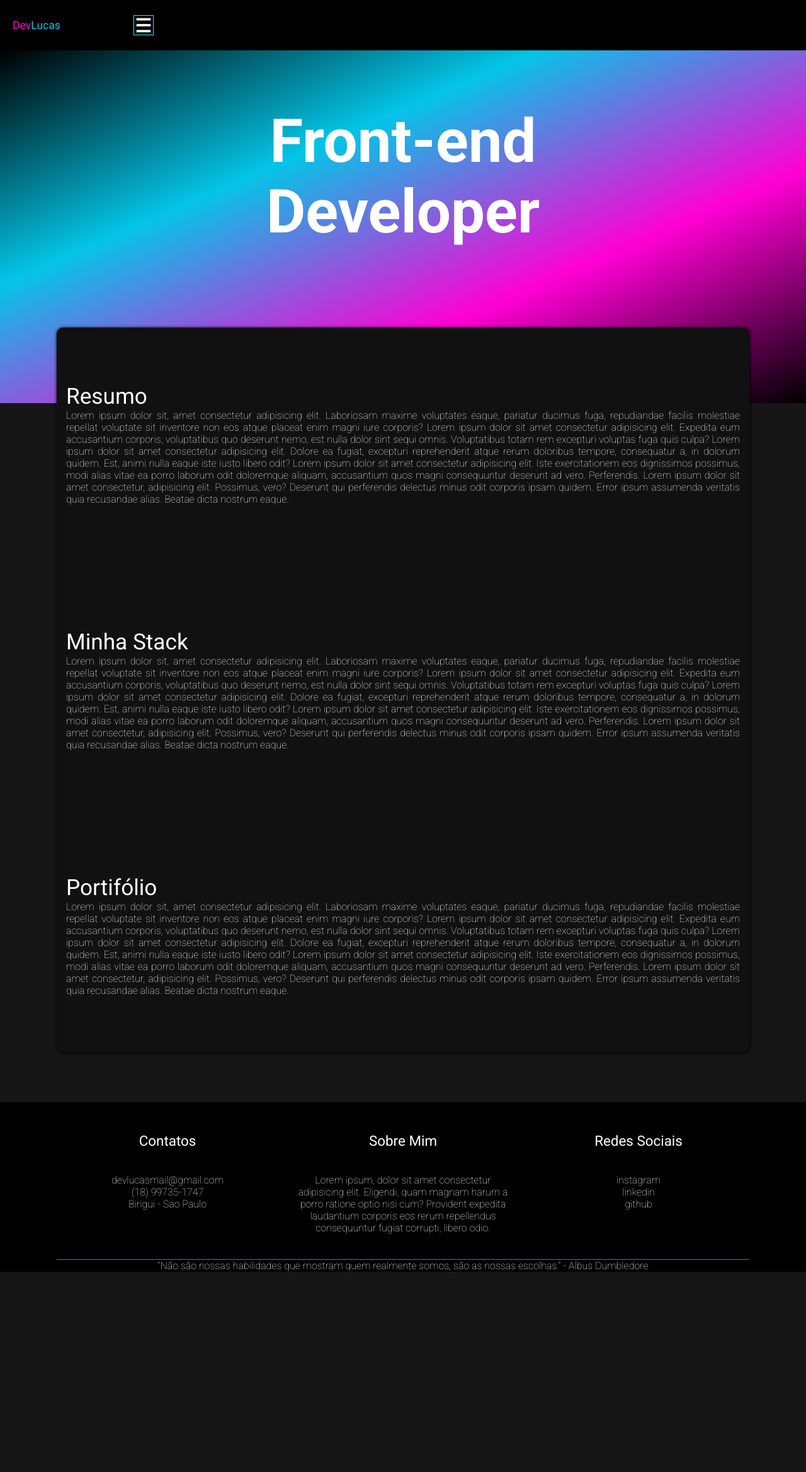
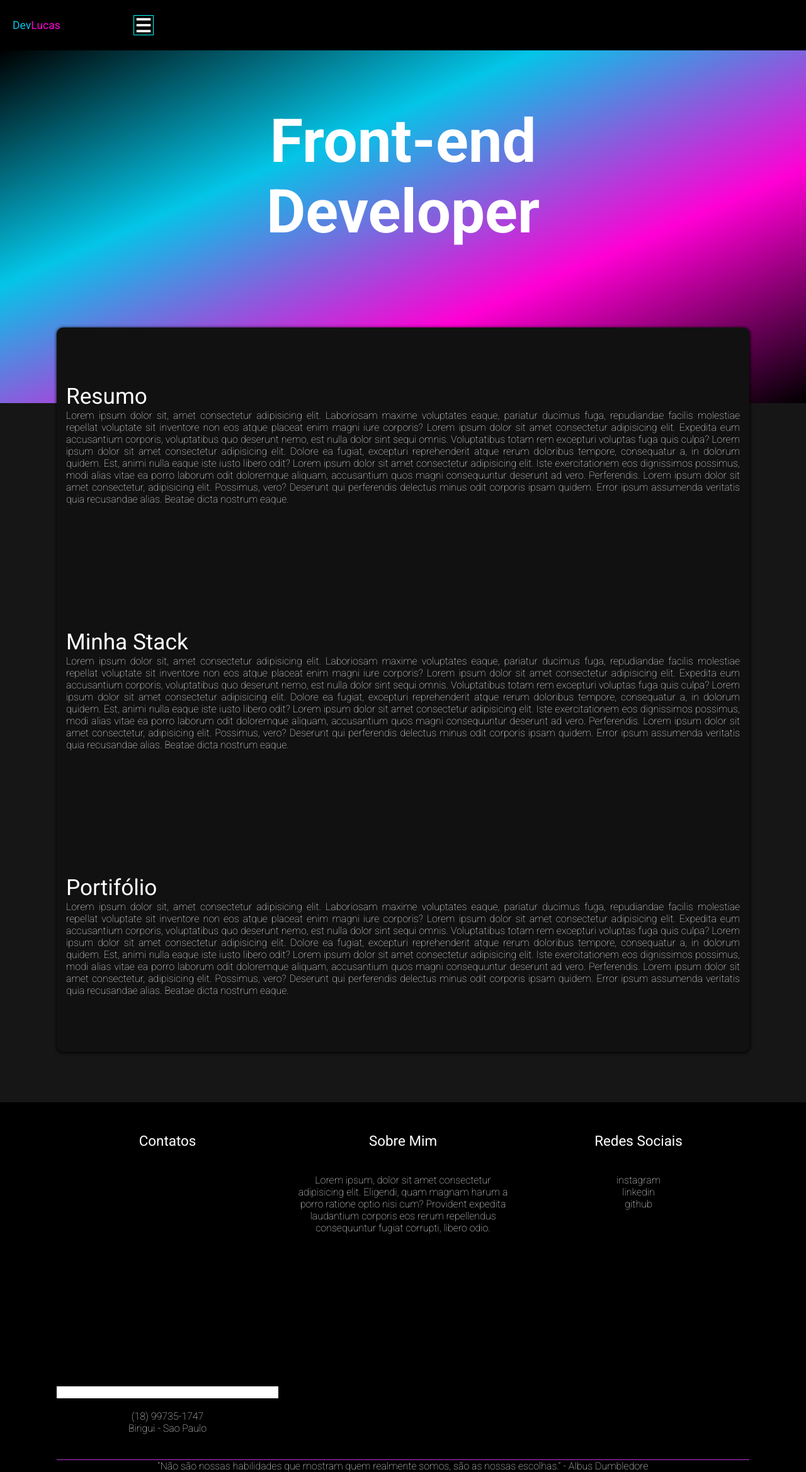
Before and after one commit to lucasbrito3001/devbrito, a Vue app: page / in a window 1280 px wide. Shown: the whole page at 63% size. Before the commit the page ends 2019 px from the top, so only its background shows below. Built offline with nearby package versions, Linux system fonts and the light colour scheme; the HTML template or start-up script is replaced by a standard one.

Commit message:
[WIP] Fix navbar

```diff
--- a/src/components/FooterContent/Footer.vue
+++ b/src/components/FooterContent/Footer.vue
@@ -3,9 +3,9 @@
       <main id="footer-main">
           <div class="footer-div" id="contact">
               <h3>Contatos</h3>
-              <p>devlucasmail@gmail.com</p>
-              <p>(18) 99735-1747</p>
-              <p>Birigui - Sao Paulo</p>
+              <span id="mail-footer">devlucasmail@gmail.com</span>
+              <p id="phone-footer">(18) 99735-1747</p>
+              <p id="address-footer">Birigui - Sao Paulo</p>
           </div>
 
           <div class="footer-div" id="my-resume">
--- a/src/components/FooterContent/footer.scss
+++ b/src/components/FooterContent/footer.scss
@@ -28,6 +28,13 @@
         p {
             text-align: center;
         }
+
+        #mail-footer::before {
+            content: url('../../assets/mail-footer.svg');
+            width: 2rem;
+            height: 2rem;
+            background: white;
+        }
     }
 
     #footer-main {
--- a/src/components/Navbar/navbar.scss
+++ b/src/components/Navbar/navbar.scss
@@ -33,7 +33,6 @@
         @include breakpoint(mediumOnly) {
             flex-direction: column;
             width: 100%;
-            padding: 40px 0;
             overflow: hidden;
         };
 
@@ -45,7 +44,8 @@
             @include breakpoint(mediumOnly) {
                 flex-direction: column;
                 text-align: center;
-                height: calc(80vh - 40px);
+                height: 70vh;
+                justify-content: center;
             }
         }
 
@@ -56,7 +56,8 @@
             @include breakpoint(mediumOnly) {
                 width: 100%;
                 justify-content: space-evenly;
-                height: calc(10vh - 40px);
+                height: 20vh;
+                align-items: flex-start;
             }
         }
 
```
Also changed, not shown: src/assets/mail-footer.svg (added).
